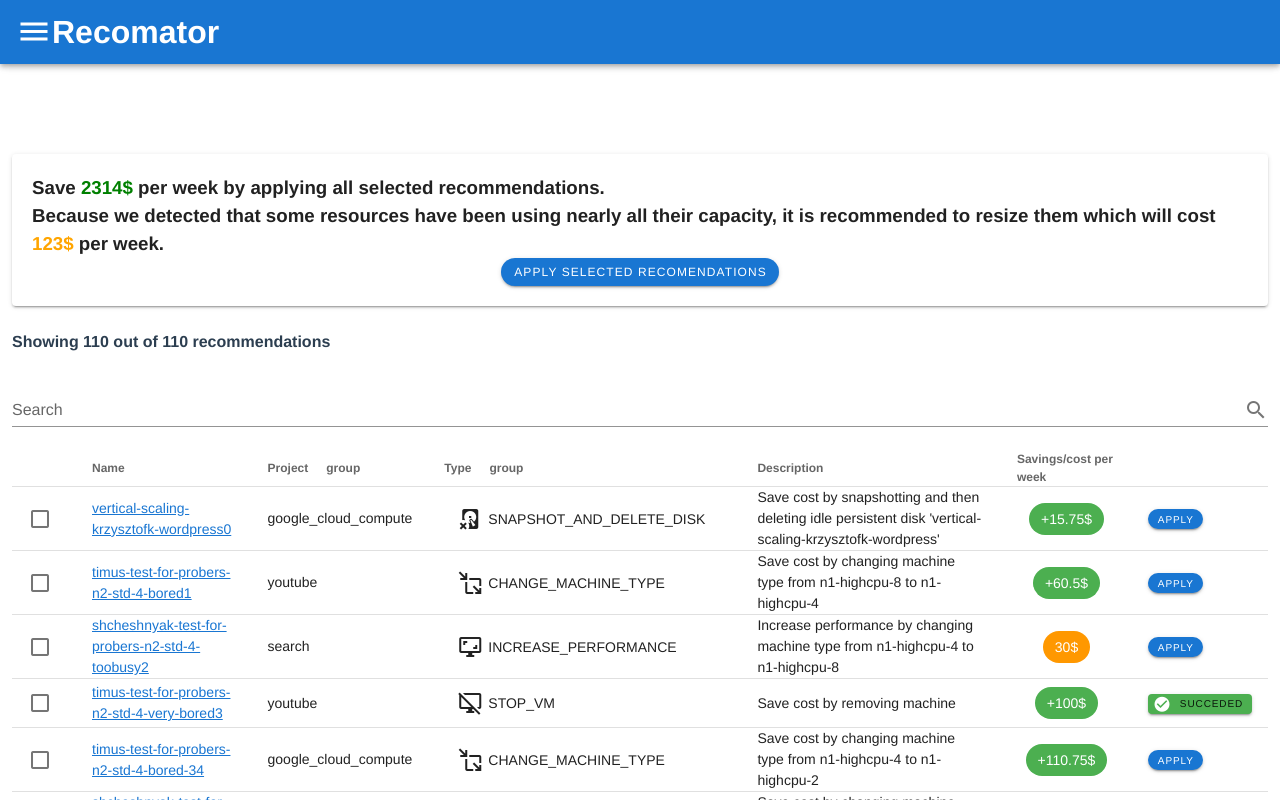
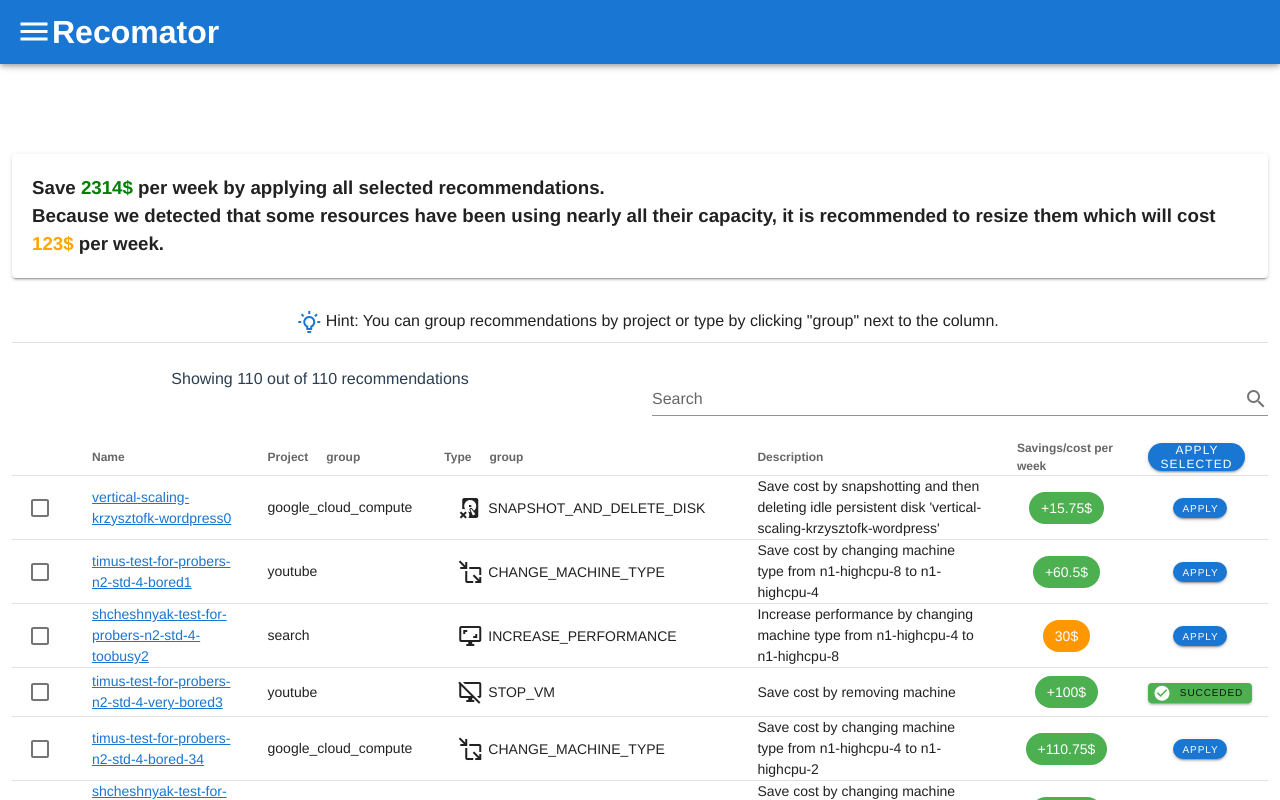
Before and after one commit to googleinterns/recomator, a Vue app in the folder frontend/: page /mock in a window 1280 px wide. Shown: the top 800 px of the page. Built offline with nearby package versions, Linux system fonts and the light colour scheme.

Commit message:
Added a grouping hint; applying button moved to the header

```diff
--- a/frontend/src/views/Mock.vue
+++ b/frontend/src/views/Mock.vue
@@ -12,7 +12,7 @@ WITHOUT WARRANTIES OR CONDITIONS OF ANY KIND, either express or implied.
 See the License for the specific language governing permissions and
 limitations under the License. -->
 <template>
-  <v-app mt-10 mb-10 ml-10 mr-10>
+  <v-app>
     <v-app-bar app color="primary" dark>
       <v-icon v-on:click="showNavgDrawer = !showNavgDrawer" large
         >mdi-menu</v-icon
@@ -160,20 +160,25 @@ limitations under the License. -->
                 cost
                 <span style="color:orange">123$</span> per week.
               </h3>
-              <v-btn
-                rounded
-                color="primary"
-                dark
-                small
-                v-on:click="applyAllRecommendations"
-                >Apply Selected Recomendations</v-btn
-              >
             </v-card>
           </v-col>
         </v-row>
+
         <v-row>
           <v-col>
-            <h4 class="text-left">
+            <v-banner single-line @click:icon="alert">
+                <v-icon
+                  color="primary"
+                >
+                  mdi-lightbulb-on-outline
+               </v-icon>
+               Hint: You can group recommendations by project or type by clicking "group" next to the column.
+            </v-banner>
+          </v-col>
+        </v-row>
+
+        <v-row>
+          <v-col>
               Showing
               {{
                 recommendations.filter(recommendation =>
@@ -181,11 +186,9 @@ limitations under the License. -->
                 ).length
               }}
               out of {{ recommendations.length }} recommendations
-            </h4>
           </v-col>
-        </v-row>
-        <v-row
-          ><v-col>
+
+          <v-col>
             <v-text-field
               v-model="search"
               append-icon="mdi-magnify"
@@ -193,7 +196,8 @@ limitations under the License. -->
               single-line
               hide-details
             ></v-text-field> </v-col
-        ></v-row>
+        >
+        </v-row>
         <v-row>
           <v-col>
             <v-data-table
@@ -210,8 +214,18 @@ limitations under the License. -->
               :items-per-page="itemsPerPage"
             >
 
+              <template v-slot:header.apply>
+                <v-btn
+                rounded
+                color="primary"
+                dark
+                small
+                v-on:click="applyAllRecommendations"
+                >Apply <br/> Selected</v-btn
+              >
+              </template>
               <template v-slot:group.summary="gsprops">
-                <td class="text-left" colspan="5">
+                <td class="text-left" colspan="6">
                   Total savings:
                   <v-chip dark color="green" small> +{{ 123 }}$ </v-chip> Total
                   cost: <v-chip dark color="orange" small> {{ 33 }}$ </v-chip>
@@ -222,7 +236,7 @@ limitations under the License. -->
               <template v-slot:item="recommendation">
                 <tr>
                   <td>
-                    <v-simple-checkbox small> </v-simple-checkbox>
+                    <v-simple-checkbox small v-model="recommendation.item.selected"> </v-simple-checkbox>
                   </td>
                   <td class="text-left">
                     <a :href="recommendation.item.path">
@@ -294,7 +308,7 @@ limitations under the License. -->
                     </v-tooltip>
                   </td>
 
-                  <td class="text-left">
+                  <td>
                     <v-btn
                       rounded
                       color="primary"
@@ -407,6 +421,7 @@ class Recommendation {
   status: string;
   description: string;
   recommenderSubtype: string;
+  selected: boolean;
 
   constructor(
     type: string,
@@ -426,6 +441,7 @@ class Recommendation {
     this.status = status;
     this.description = description;
     this.recommenderSubtype = recommenderSubtype;
+    this.selected = false;
   }
 
   copy(): Recommendation {
```
